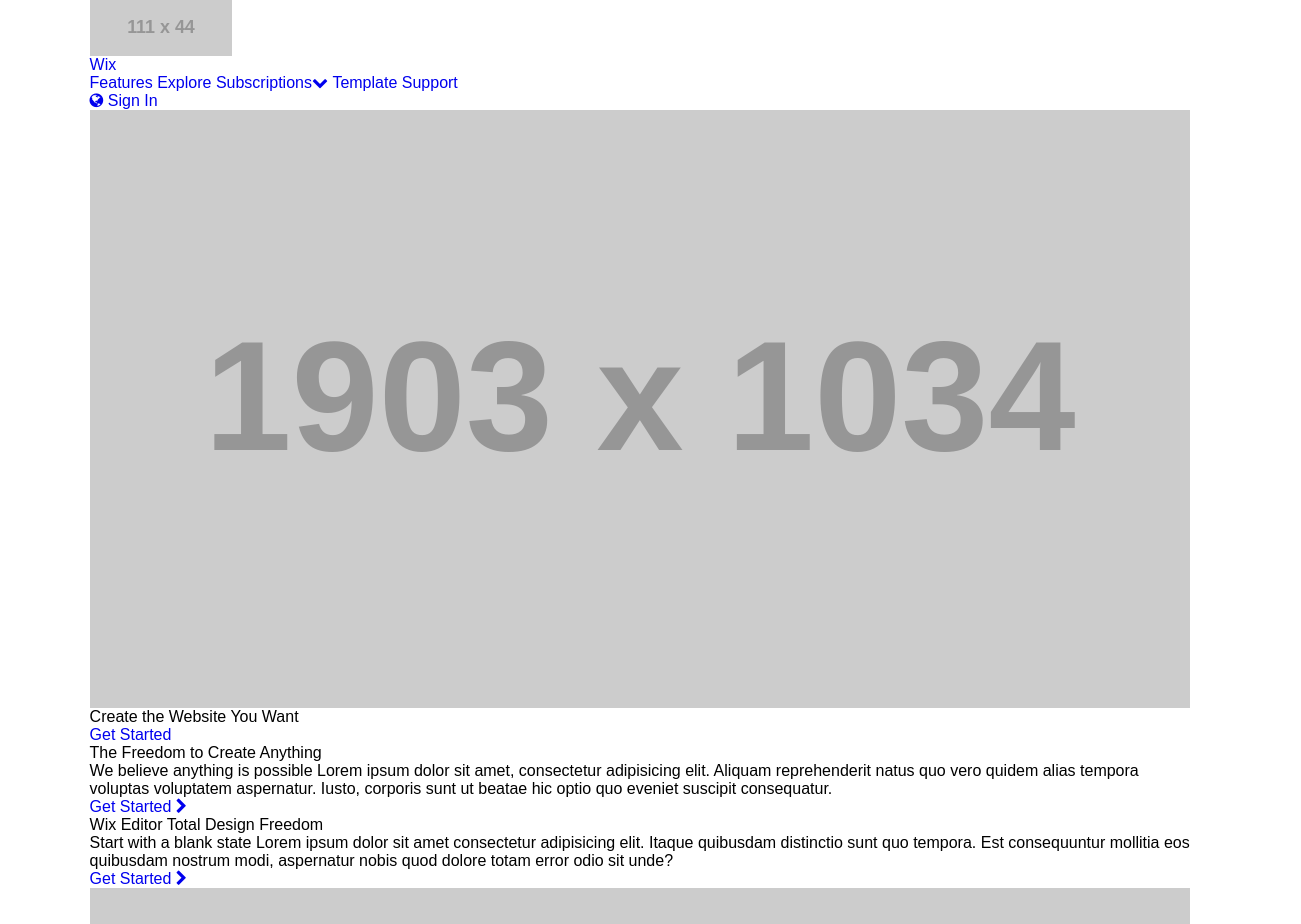
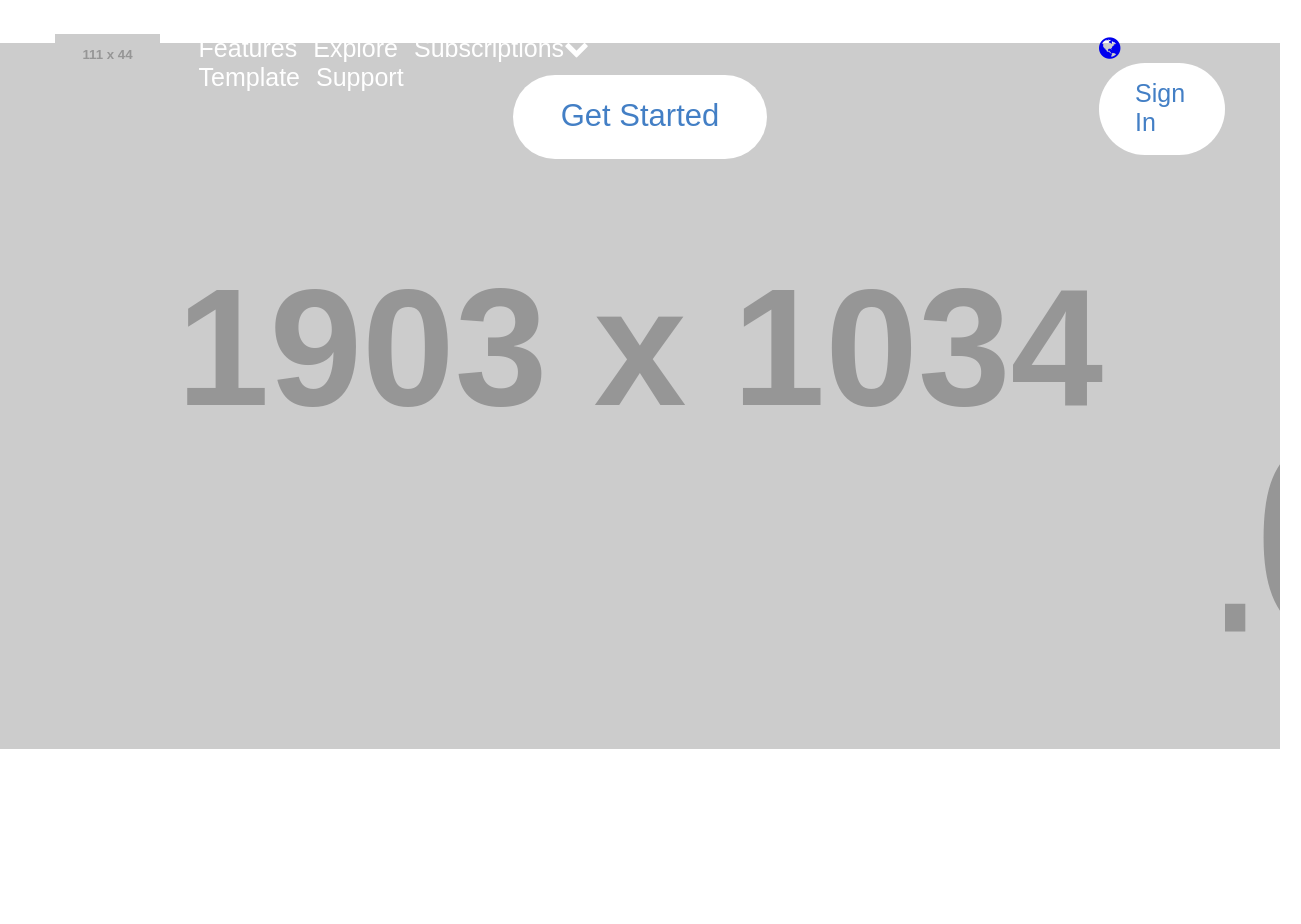
Before and after one commit to mkedaraxioned/wix, a plain HTML site: page index.html in a window 1280 px wide. Shown: the top 924 px of the page, 1301 px wide, since content can reach past the window. Drawn offline with Linux system fonts and the light colour scheme; placeholder pictures from the web are drawn by us.

Commit message:
section4 css added

```diff
--- a/assets/css/style.css
+++ b/assets/css/style.css
@@ -99,40 +99,254 @@ li {
 
 /*for wrapper*/
 .wrapper {
-  max-width: 1360px;
-  width: 86%;
+  max-width: 1903px;
+  width: 91.48%;
   margin: 0 auto;
 }
 /*=================================
   Header styling starts here
 =================================*/
+header > div {
+  display: flex;
+  /* justify-content: space-between; */
+}
 
+header {
+  position: relative;
+  z-index: 5;
+}
 
+header > div > h1 {
+  padding: 34px 0;
+}
 
+.section1 {
+  transform: translateY(-112px);
+ }
 
+.brand-name > a {
+text-indent: -9999px;
+}
+.brand-name > a > img {
+  float: right;
+}
 
+nav {
+padding: 34px 0 0 3.33%;
+margin-right: 39.51%;
+/* width: 51.06%; */
+/* margin:0 0 0 73px; */
+flex-basis: 39.51%;
+}
+
+.navbar > li > a {
+  color: white;
+  font-size: 25px;
+
+}
+.navbar {
+  /* width: 39.40%; */
+}
+.navbar li{
+  padding-right: 2.64%;
+}
+.navbar li:last-child{
+  padding-right: 0;
+}
+
+.navbar-login {
+  padding-top: 34px;
+  flex-basis: 11.41%;
+}
+.navbar-login li{
+  font-size:25px;
+}
+
+.sign-in-btn {
+  padding: 16px 36px 18px 36px;
+  border-radius: 53px;
+  background-color: white;
+  color: #437fc5;
+}
 
 /*=================================
-  Header styling ends here
+Header styling ends here
 =================================*/
 
 /*=================================
-  main styling starts here
+main styling starts here
 =================================*/
+.section1 {
+  background-image: url('https://via.placeholder.com/1903x1034/FF0000/000000');
+}
+.section1-title {
+  position: relative;
+  /* top: -882px; */
+  top: -743px;
+  font-size: 61px;
+  color: white;
+  font-weight: bold;
+  text-align: center;
+}
+
+.get-started-btn{
+  padding:23px 3.73% 25px 3.73%;
+  margin: 0 auto;
+  border-radius: 53px;
+  position: absolute;
+  left: 50%;
+  background-color: white;
+  color:#437fc5;
+  font-size: 31px;
+  /* display: block; */
+  /* width: 200px; */
+    /* position: relative; */
+  /* transform: translateY(-674px); */
+  /* transform: translateY(-674px); */
+  transform: translate(-50%, -674px);
+}
+
+.section2-title {
+  font-size: 106px;
+  font-weight: bold;
+}
+
+.section2-para {
+  font-size: 31px;
+  line-height: 48px;
+  transform: translateY(-5px);
+}
 
 
+.section2 > div {
+  /* padding-top: 143px;
+  padding-bottom: 131px; */
+  padding:143px 0 131px 0;
+  display: flex;
+  justify-content: space-between;
+  }
+  .section2-title {
+  padding-left: 1.6%;
+  flex-basis: 38.88%;
+  transform: translateY(-14px);
+  }
+
+  .section3-title {
+    font-size: 62px;
+    font-weight: bold;
+  }
+  .section3-titleinfo{
+    font-weight: normal;
+  }
+
+  .section3-para {
+    margin-top: 41px;
+    font-size: 25px;
+    line-height: 43px;
+  }
 
 
+.section3,
+.section4
+{
+  margin-left: 9px;
+  border: 5px solid black;
+  }
+
+  .section3 > div {
+  display: flex;
+      justify-content: space-between;
+  }
+
+  .section3-left {
+    padding-left: 5.16%;
+    margin-top: 159px;
+  flex-basis: 36.81%;
+  }
+
+  .section3-img {
+  transform: translateX(80px);
+  }
+
+  .section2-right {
+  flex-basis: 41.92%;
+  }
+
+  .section2-right > a {
+    margin-top: 52px;
+  }
+
+  .section3-left > a ,
+  .section4-right > a
+  {
+    margin-top: 63px;
+  }
 
 
+  .section4-left-para ,
+  .section4-right-para
+  {
+    margin-top: 41px;
+    font-size: 25px;
+    line-height: 43px;
+  }
+  .section4  > div {
+    display :flex;
+    }
+
+    .section4-right-title {
+    font-size: 62px;
+        font-weight: bold;
+    }
+
+  .section4-left {
+    /* padding-left: 5.16%; */
+  }
+
+  .section4-left-title {
+    font-size: 62px;
+    font-weight: bold;
+  }
+  .section6-para {
+  font-size: 31px;
+}
 
 
+.section7-para2 {
+  font-size: 31px;
+}
+/* .section7-para2 {
+  font-size: 31px;
+} */
+
+
+.section5-title {
+  font-size: 106px;
+  font-weight: bold;
+}
+
+.get-started-link {
+  position: relative;
+  color: black;
+  font-size: 29px;
+}
+.get-started-link ::after {
+  content: " ";
+  width: 100px;
+  height: 0;
+  border-top: 2px solid gray;
+  position: absolute;
+  bottom:-8px;
+  left: 0;
+
+}
+
 /*=================================
-  main styling ends here
+main styling ends here
 =================================*/
 
 /*=================================
-  footer styling starts here
+footer styling starts here
 =================================*/
 
 
```
